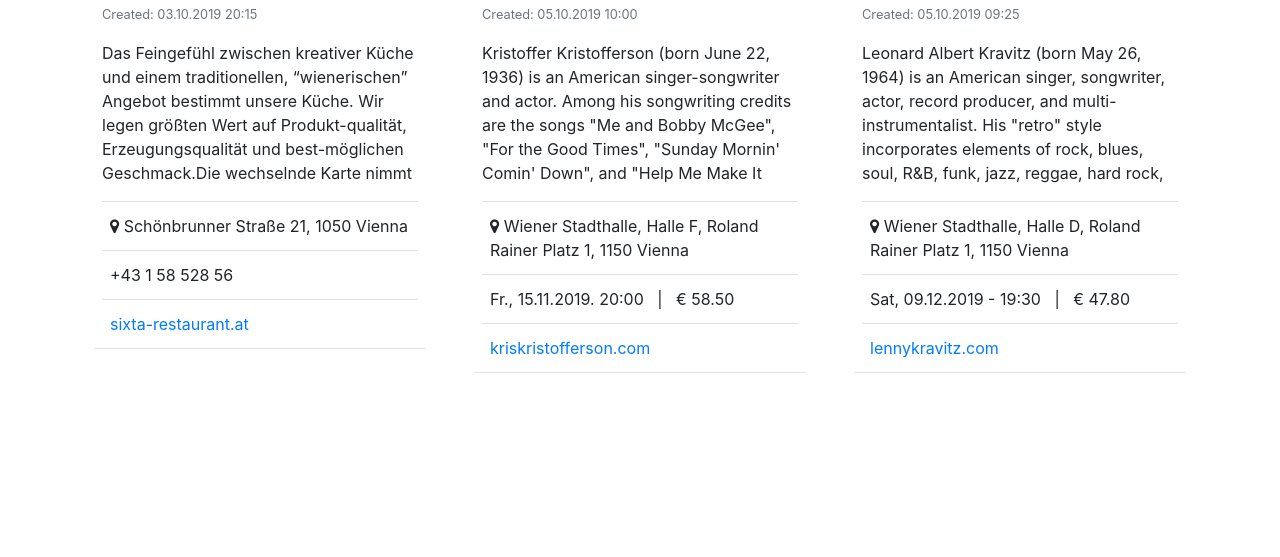
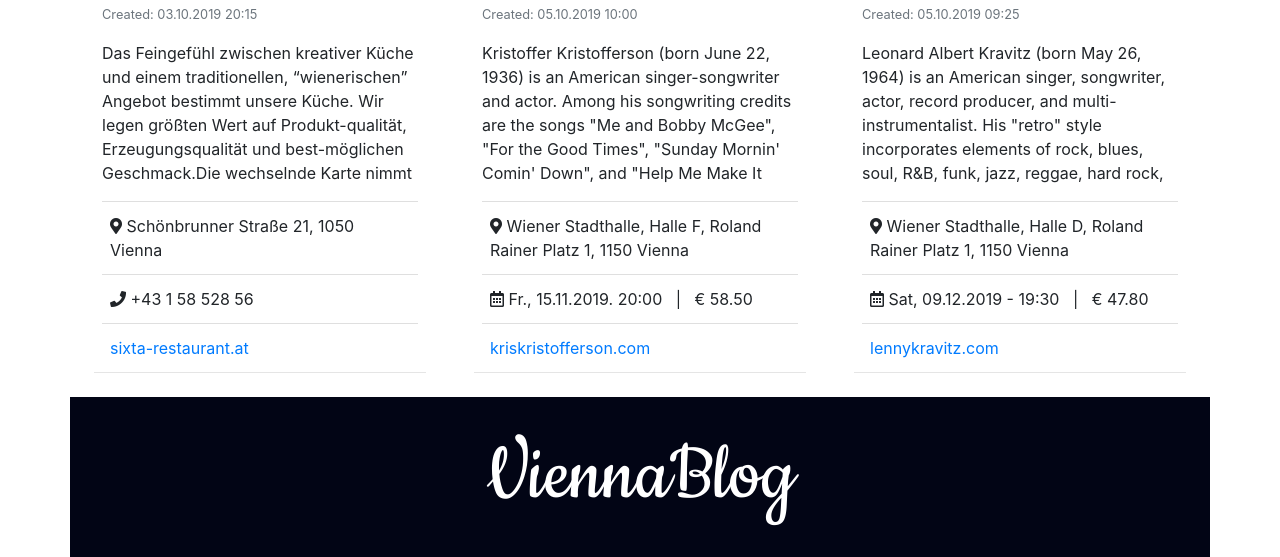
Before and after one commit to chriswizz/FSWD80-Dangl-CodeReview-06, a plain HTML site: page index.html in a window 1280 px wide. Shown: the part 1603-2160 px from the top of the page. Before the commit the page ends 2000 px from the top, so only its background shows below. Drawn offline with nearby package versions, Linux system fonts and the light colour scheme.

Commit message:
add footer

```diff
--- a/css/style.css
+++ b/css/style.css
@@ -1,5 +1,10 @@
 body {
   font-family: -apple-system,BlinkMacSystemFont,"Segoe UI",Roboto,Oxygen-Sans,Ubuntu,Cantarell,"Helvetica Neue",sans-serif;
+}
+
+footer {
+  height: 20vh;
+  background-color: #020515;
 }
 
 .cookie {
--- a/index.html
+++ b/index.html
@@ -6,7 +6,7 @@
     <meta charset="utf-8">
     <meta name="viewport" content="width=device-width, initial-scale=1">
     <link rel="stylesheet" href="https://cdnjs.cloudflare.com/ajax/libs/normalize/8.0.1/normalize.css">
-    <link href="https://stackpath.bootstrapcdn.com/font-awesome/4.7.0/css/font-awesome.min.css" rel="stylesheet" integrity="sha384-wvfXpqpZZVQGK6TAh5PVlGOfQNHSoD2xbE+QkPxCAFlNEevoEH3Sl0sibVcOQVnN" crossorigin="anonymous">
+    <link rel="stylesheet" href="https://use.fontawesome.com/releases/v5.0.7/css/all.css">
     <link rel="stylesheet" href="https://maxcdn.bootstrapcdn.com/bootstrap/4.3.1/css/bootstrap.min.css">
     <link href="https://fonts.googleapis.com/css?family=Cookie&display=swap" rel="stylesheet">
     <!-- bootstrap css local fallback - copy bootstrap file in correct folder -->
@@ -61,6 +61,9 @@
             <div class="items row">
                 <!-- items from js here -->
             </div>
+            <footer class="row justify-content-center align-items-center">
+                <div class="cookie display-2 text-white">ViennaBlog</div>
+            </footer>
         </div>
     </div>
     <!-- jQuery first, then Popper.js, then Bootstrap JS -->
--- a/js/script.js
+++ b/js/script.js
@@ -27,7 +27,7 @@ var Spot = /** @class */ (function () {
         arrayAll.push(this);
     }
     Spot.prototype.display = function () {
-        return "\n            <div class=\"card col-12 col-md-6 col-lg-4 p-4\" style=\"display: " + this.showItem + ";\">\n                <img class=\"d-none d-md-block\" src=\"" + this.img + "\" class=\"card-img-top\" alt=\"...\">\n                <div class=\"card-body px-2 pt-2 pb-0\">\n                    <h5 class=\"card-title py-2 mb-1 main-color font-size-17\">" + this.name + "<br><small>" + this.type + "</small></h5>\n                    <span class=\"text-muted\"><small>Created: " + this.createdDateTime + "</small></span>\n                    <p class=\"card-text my-3\">" + this.description + "</p>\n                    <ul class=\"list-group list-group-flush\">\n                        <li class=\"list-group-item px-2\"><i class=\"fa fa-map-marker\"></i> " + this.address + ", " + this.zipCode + " Vienna</li>\n\t\t\t\t\t\t" + this.moreInfo + "\n                    </ul>\n                </div>\n                <hr class=\"col-12 m-0 p-0\">\n            </div>\n\t\t";
+        return "\n            <div class=\"card col-12 col-md-6 col-lg-4 p-4\" style=\"display: " + this.showItem + ";\">\n                <img class=\"d-none d-md-block\" src=\"" + this.img + "\" class=\"card-img-top\" alt=\"...\">\n                <div class=\"card-body px-2 pt-2 pb-0\">\n                    <h5 class=\"card-title py-2 mb-1 main-color font-size-17\">" + this.name + "<br><small>" + this.type + "</small></h5>\n                    <span class=\"text-muted\"><small>Created: " + this.createdDateTime + "</small></span>\n                    <p class=\"card-text my-3\">" + this.description + "</p>\n                    <ul class=\"list-group list-group-flush\">\n                        <li class=\"list-group-item px-2\"><i class=\"fas fa-map-marker-alt\"></i> " + this.address + ", " + this.zipCode + " Vienna</li>\n\t\t\t\t\t\t" + this.moreInfo + "\n                    </ul>\n                </div>\n                <hr class=\"col-12 m-0 p-0\">\n            </div>\n\t\t";
     };
     return Spot;
 }());
@@ -40,7 +40,7 @@ var Restaurant = /** @class */ (function (_super) {
         _this.showItem = "block";
         _this.homepage = homepage;
         _this.tel = tel;
-        _this.moreInfo = "\n\t\t\t<li class=\"list-group-item px-2\">" + _this.tel + "</li>\n\t\t\t<li class=\"list-group-item px-2\"><a href=\"http://www." + _this.homepage + "\" title=\"\" target=\"_blank\">" + _this.homepage + "</a></li>\n\t\t";
+        _this.moreInfo = "\n\t\t\t<li class=\"list-group-item px-2\"><i class=\"fas fa-phone\"></i> " + _this.tel + "</li>\n\t\t\t<li class=\"list-group-item px-2\"><a href=\"http://www." + _this.homepage + "\" title=\"\" target=\"_blank\">" + _this.homepage + "</a></li>\n\t\t";
         return _this;
     }
     Restaurant.prototype.display = function () {
@@ -58,7 +58,7 @@ var Evnt = /** @class */ (function (_super) {
         _this.homepage = homepage;
         _this.eventDateTime = eventDateTime;
         _this.price = price;
-        _this.moreInfo = "\n\t\t\t<li class=\"list-group-item px-2\">" + _this.eventDateTime + " &nbsp; | &nbsp; \u20AC " + _this.price.toFixed(2) + "</li>\n\t\t\t<li class=\"list-group-item px-2\"><a href=\"http://www." + _this.homepage + "\" title=\"\" target=\"_blank\">" + _this.homepage + "</a></li>\n\t\t";
+        _this.moreInfo = "\n\t\t\t<li class=\"list-group-item px-2\"><i class=\"far fa-calendar-alt\"></i> " + _this.eventDateTime + " &nbsp; | &nbsp; \u20AC " + _this.price.toFixed(2) + "</li>\n\t\t\t<li class=\"list-group-item px-2\"><a href=\"http://www." + _this.homepage + "\" title=\"\" target=\"_blank\">" + _this.homepage + "</a></li>\n\t\t";
         return _this;
     }
     Evnt.prototype.display = function () {
```
Also changed, not shown: 1 other file.
